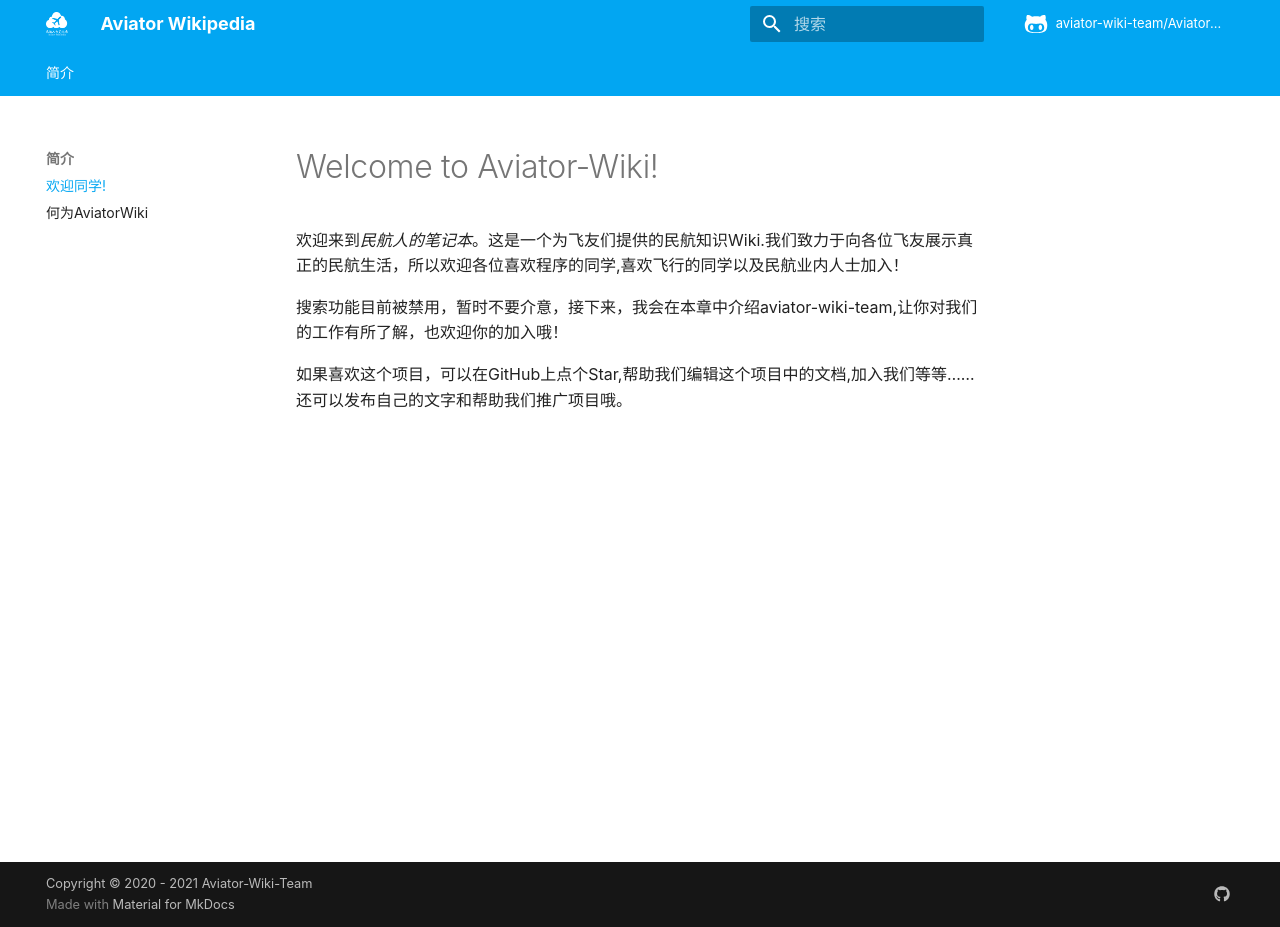
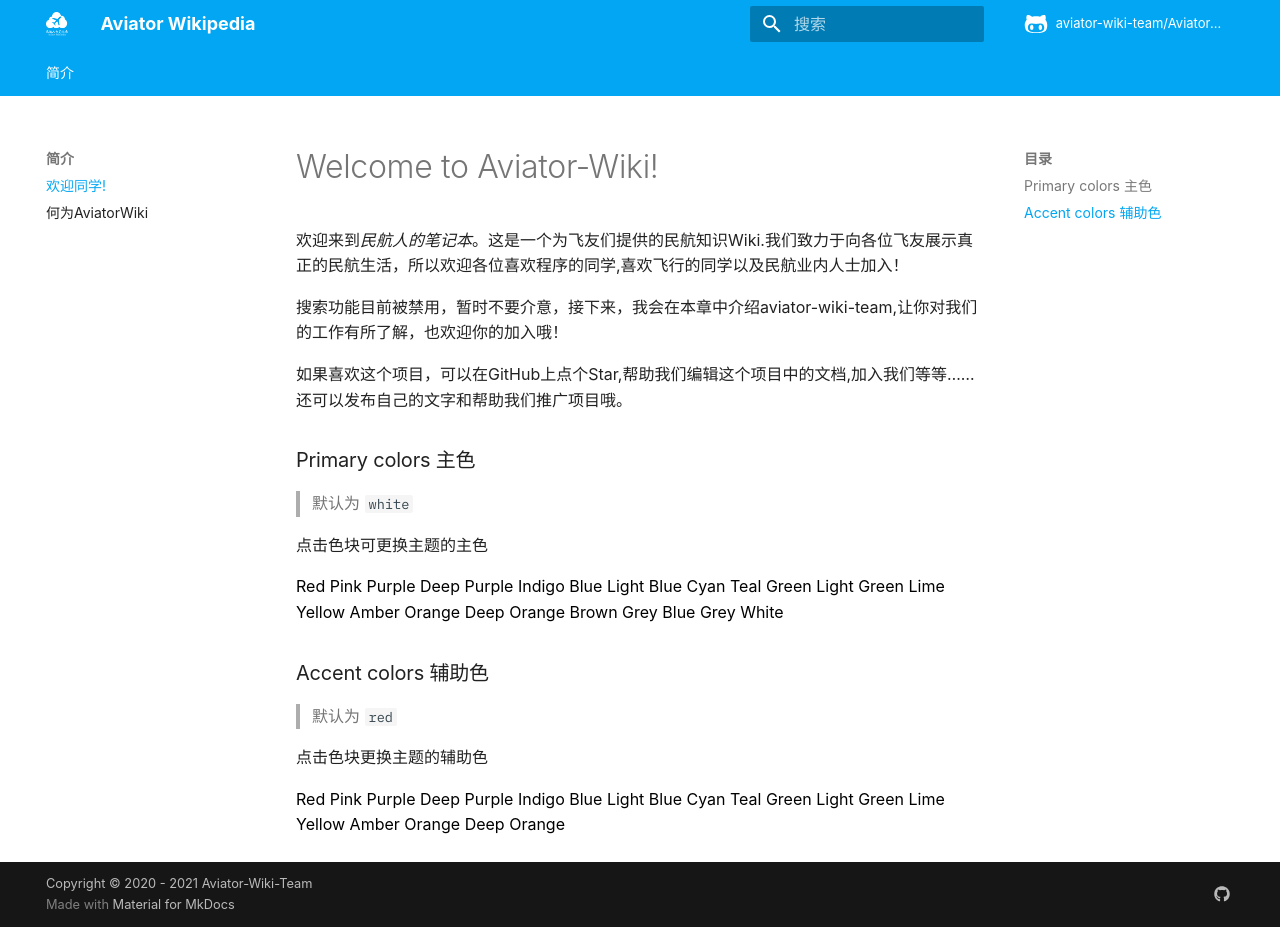
Before and after one commit to aviator-wiki-team/Aviator-Wiki, an MkDocs documentation site: the page built from docs/index.md, in a window 1280 px wide and 927 px high. Built offline with MkDocs 1.6.1 and Material for MkDocs 9.7.7, drawn with Linux system fonts in a browser that asks for light colours; some web fonts are replaced; comment, search, counter and statistics services are not loaded.

Commit message:
Update index.md

```diff
--- a/docs/index.md
+++ b/docs/index.md
@@ -5,3 +5,80 @@
 搜索功能目前被禁用，暂时不要介意，接下来，我会在本章中介绍aviator-wiki-team,让你对我们的工作有所了解，也欢迎你的加入哦！
 
 如果喜欢这个项目，可以在GitHub上点个Star,帮助我们编辑这个项目中的文档,加入我们等等……还可以发布自己的文字和帮助我们推广项目哦。
+
+### Primary colors 主色
+
+> 默认为 `white`
+
+点击色块可更换主题的主色
+
+<div id="color-button">
+<button data-md-color-primary="red">Red</button>
+<button data-md-color-primary="pink">Pink</button>
+<button data-md-color-primary="purple">Purple</button>
+<button data-md-color-primary="deep-purple">Deep Purple</button>
+<button data-md-color-primary="indigo">Indigo</button>
+<button data-md-color-primary="blue">Blue</button>
+<button data-md-color-primary="light-blue">Light Blue</button>
+<button data-md-color-primary="cyan">Cyan</button>
+<button data-md-color-primary="teal">Teal</button>
+<button data-md-color-primary="green">Green</button>
+<button data-md-color-primary="light-green">Light Green</button>
+<button data-md-color-primary="lime">Lime</button>
+<button data-md-color-primary="yellow">Yellow</button>
+<button data-md-color-primary="amber">Amber</button>
+<button data-md-color-primary="orange">Orange</button>
+<button data-md-color-primary="deep-orange">Deep Orange</button>
+<button data-md-color-primary="brown">Brown</button>
+<button data-md-color-primary="grey">Grey</button>
+<button data-md-color-primary="blue-grey">Blue Grey</button>
+<button data-md-color-primary="white">White</button>
+</div>
+
+<script>
+  var buttons = document.querySelectorAll("button[data-md-color-primary]");
+  Array.prototype.forEach.call(buttons, function(button) {
+    button.addEventListener("click", function() {
+      document.body.dataset.mdColorPrimary = this.dataset.mdColorPrimary;
+      localStorage.setItem("data-md-color-primary",this.dataset.mdColorPrimary);
+    })
+  })
+</script>
+
+### Accent colors 辅助色
+
+> 默认为 `red`
+
+点击色块更换主题的辅助色
+
+<div id="color-button">
+<button data-md-color-accent="red">Red</button>
+<button data-md-color-accent="pink">Pink</button>
+<button data-md-color-accent="purple">Purple</button>
+<button data-md-color-accent="deep-purple">Deep Purple</button>
+<button data-md-color-accent="indigo">Indigo</button>
+<button data-md-color-accent="blue">Blue</button>
+<button data-md-color-accent="light-blue">Light Blue</button>
+<button data-md-color-accent="cyan">Cyan</button>
+<button data-md-color-accent="teal">Teal</button>
+<button data-md-color-accent="green">Green</button>
+<button data-md-color-accent="light-green">Light Green</button>
+<button data-md-color-accent="lime">Lime</button>
+<button data-md-color-accent="yellow">Yellow</button>
+<button data-md-color-accent="amber">Amber</button>
+<button data-md-color-accent="orange">Orange</button>
+<button data-md-color-accent="deep-orange">Deep Orange</button>
+</div>
+
+<script>
+  var buttons = document.querySelectorAll("button[data-md-color-accent]");
+  Array.prototype.forEach.call(buttons, function(button) {
+    button.addEventListener("click", function() {
+      document.body.dataset.mdColorAccent = this.dataset.mdColorAccent;
+      localStorage.setItem("data-md-color-accent",this.dataset.mdColorAccent);
+    })
+  })
+
+  // #758
+  document.getElementsByClassName('md-nav__title')[1].click()
+</script>
```
